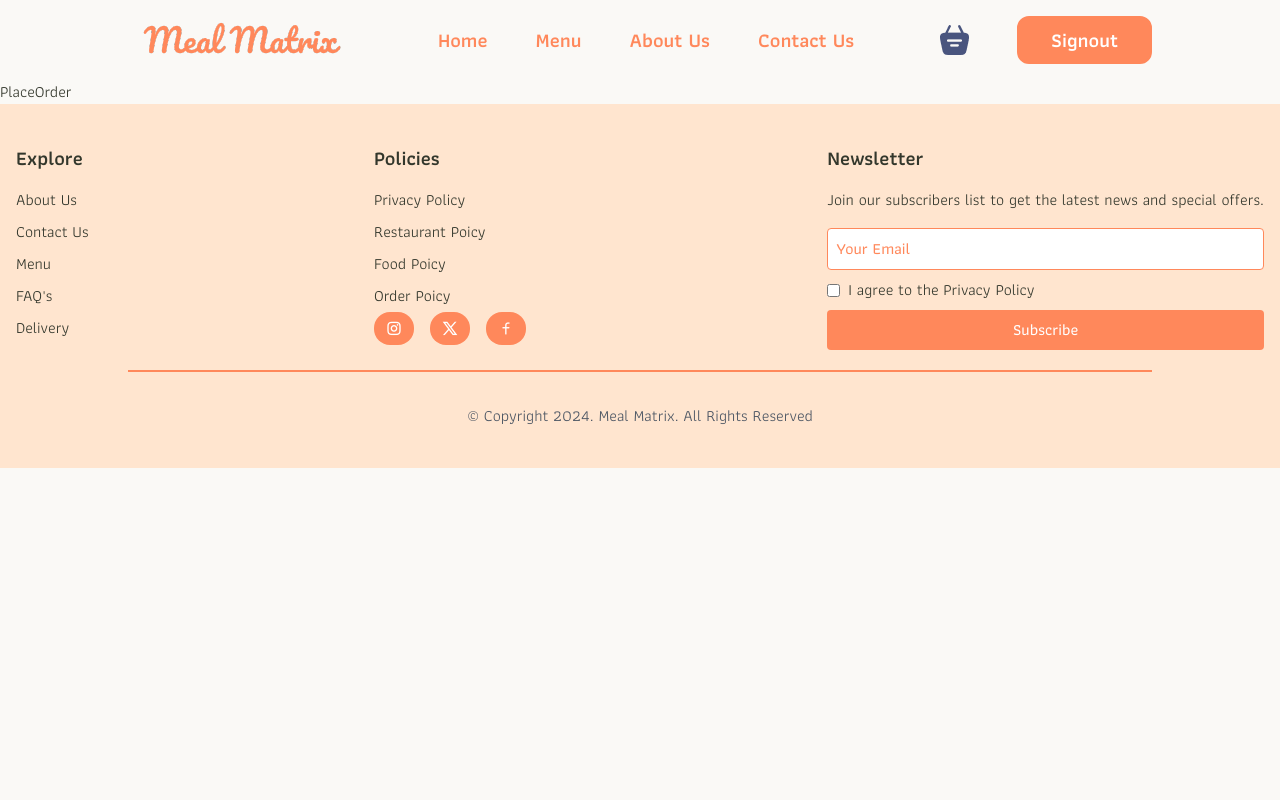
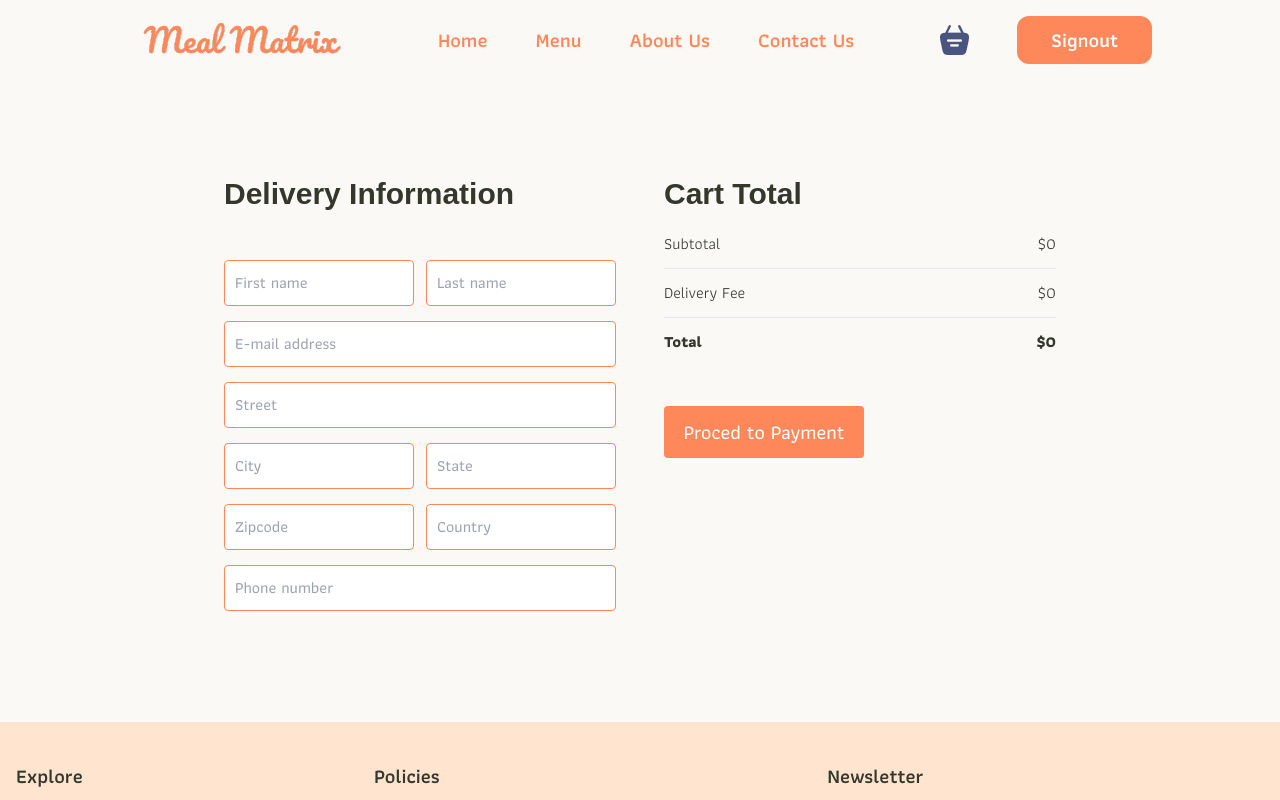
Before and after one commit to Dhairya-Dave-0204/Meal-Matrix, a React (Vite) app in the folder frontend/: page /order in a window 1280 px wide. Shown: the top 800 px of the page. Built offline with nearby package versions, Linux system fonts and the light colour scheme; a web font is replaced by a local one; what fluid-tailwind would draw is missing.

Commit message:
Create PlaceOrder page and minor UI fixes

```diff
--- a/frontend/src/index.css
+++ b/frontend/src/index.css
@@ -49,3 +49,24 @@ body {
   border-radius: 4px;
   font-weight: 500;
 }
+
+.place-order-left {
+  width: 100%;
+  max-width: max(30%, 500px);
+}
+
+.place-order-left input {
+  margin-bottom: 15px;
+  font-weight: 500;
+  width: 100%;
+  padding: 10px;
+  border: 1px solid #FF885B;
+  border-radius: 4px;
+  outline: none;
+  caret-color: #FF885B;
+}
+
+.place-order-right {
+  width: 100%;
+  max-width: max(40%, 500px);
+}
--- a/frontend/src/pages/Cart/Cart.jsx
+++ b/frontend/src/pages/Cart/Cart.jsx
@@ -1,9 +1,12 @@
 import React, { useContext } from 'react'
 import { StoreContext } from '../../context/storeContext'
+import { useNavigate } from 'react-router-dom'
 
 function Cart() {
 
   const {cartItems, food_list, removeFromCart, getTotalCartAmount } = useContext(StoreContext)
+
+  const navigate = useNavigate()
 
   return (
     <div className='mt-[100px] sm:mx-8 mb-20 sm:px-20 mx-2 px-4'>
@@ -46,7 +49,7 @@ function Cart() {
 
       <div className='flex flex-col-reverse md:flex-row justify-between mt-20 gap-10'>
         <div className='flex flex-1 flex-col gap-5'>
-          <h2>Cart Total</h2>
+          <h2 className='text-3xl font-semibold'>Cart Total</h2>
 
           <div>
             <div className='flex justify-between'>
@@ -58,18 +61,19 @@ function Cart() {
 
             <div className='flex justify-between'>
               <p>Delivery Fee</p>
-              <p>${2}</p>
+              <p>${getTotalCartAmount() === 0 ? 0 : 2}</p>
             </div>
 
             <hr className='my-3'/>
 
             <div className='flex justify-between'>
               <b>Total</b>
-              <b>${getTotalCartAmount() + 2}</b>
+              <b>${getTotalCartAmount() === 0 ? 0 : getTotalCartAmount() + 2}</b>
             </div>
           </div>
 
-          <button className='checkout text-white font-medium text-xl hover:bg-secondary hover:text-primary transition-all dura5y bg-primary p-3 rounded'>
+          <button onClick={() => navigate("/order")}
+            className='checkout text-white font-medium text-xl hover:bg-secondary hover:text-primary transition-all dura5y bg-primary p-3 rounded'>
             Proced to Checkout
           </button>
         </div>
--- a/frontend/src/pages/PlaceOrder/PlaceOrder.jsx
+++ b/frontend/src/pages/PlaceOrder/PlaceOrder.jsx
@@ -1,9 +1,70 @@
-import React from 'react'
+import React, { useContext } from "react";
+import { StoreContext } from "../../context/storeContext";
 
 function PlaceOrder() {
+
+  const { getTotalCartAmount } = useContext(StoreContext)
+
   return (
-    <div>PlaceOrder</div>
-  )
+    <form className="flex items-start justify-between gap-12 mt-[100px] px-4 md:px-24 lg:px-48 py-4 mx-4 md:mx-8 my-6 md:my-20">
+      <div className="place-order-left">
+        <p className="font-semibold mb-12 text-3xl font-expletus">Delivery Information</p>
+
+        <div className="flex gap-3">
+          <input type="text" placeholder="First name" />
+          <input type="text" placeholder="Last name" />
+        </div>
+
+        <input type="email" placeholder="E-mail address" />
+        <input type="text" placeholder="Street" />
+
+        <div className="flex gap-3">
+          <input type="text" placeholder="City" />
+          <input type="text" placeholder="State" />
+        </div>
+
+        <div className="flex gap-3">
+          <input type="number" placeholder="Zipcode" />
+          <input type="text" placeholder="Country" />
+        </div>
+
+        <input type="tel" placeholder="Phone number" />
+      </div>
+
+      <div className="place-order-right">
+        <div className="flex flex-1 flex-col gap-5">
+          <h2 className='text-3xl font-expletus font-semibold'>Cart Total</h2>
+
+          <div>
+            <div className="flex justify-between">
+              <p>Subtotal</p>
+              <p>${getTotalCartAmount()}</p>
+            </div>
+
+            <hr className="my-3" />
+
+            <div className='flex justify-between'>
+              <p>Delivery Fee</p>
+              <p>${getTotalCartAmount() === 0 ? 0 : 2}</p>
+            </div>
+
+            <hr className='my-3'/>
+
+            <div className='flex justify-between'>
+              <b>Total</b>
+              <b>${getTotalCartAmount() === 0 ? 0 : getTotalCartAmount() + 2}</b>
+            </div>
+          </div>
+
+          <button
+            className="checkout mt-8 text-white font-medium text-xl hover:bg-secondary hover:text-primary transition-all dura5y bg-primary p-3 rounded"
+          >
+            Proced to Payment
+          </button>
+        </div>
+      </div>
+    </form>
+  );
 }
 
-export default PlaceOrder
+export default PlaceOrder;
```
